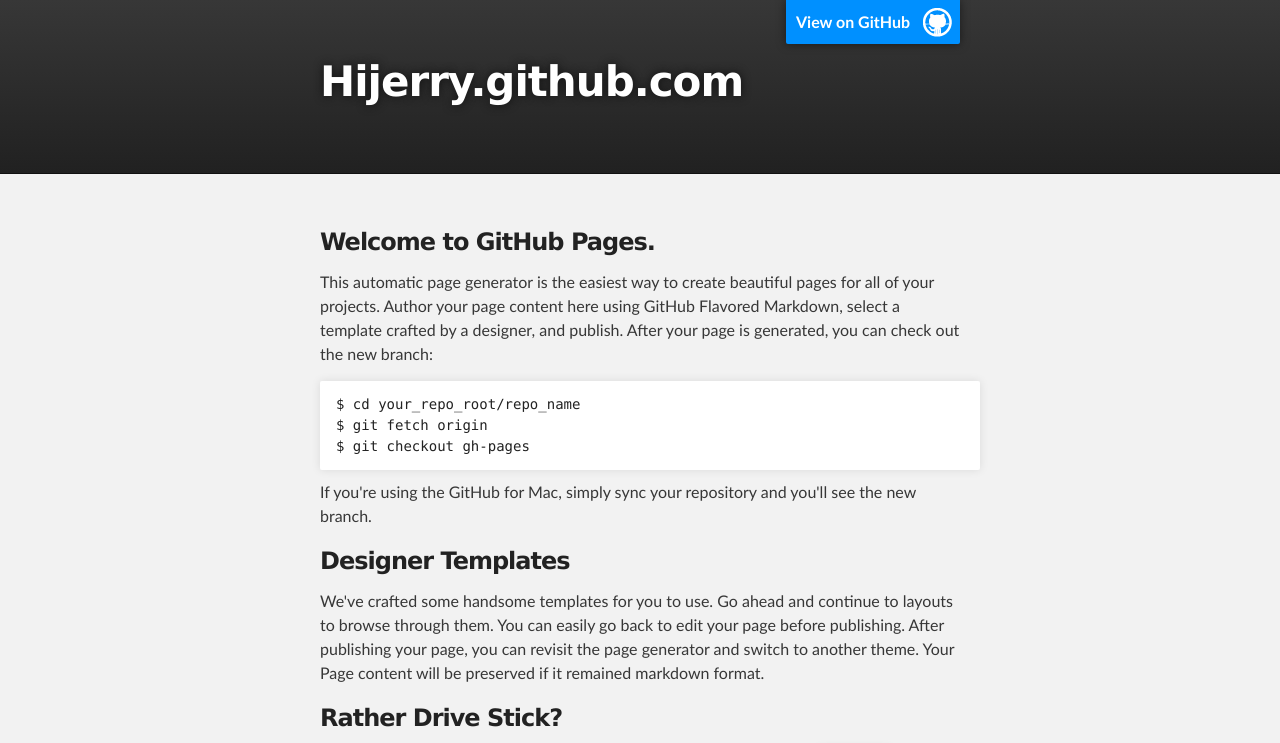
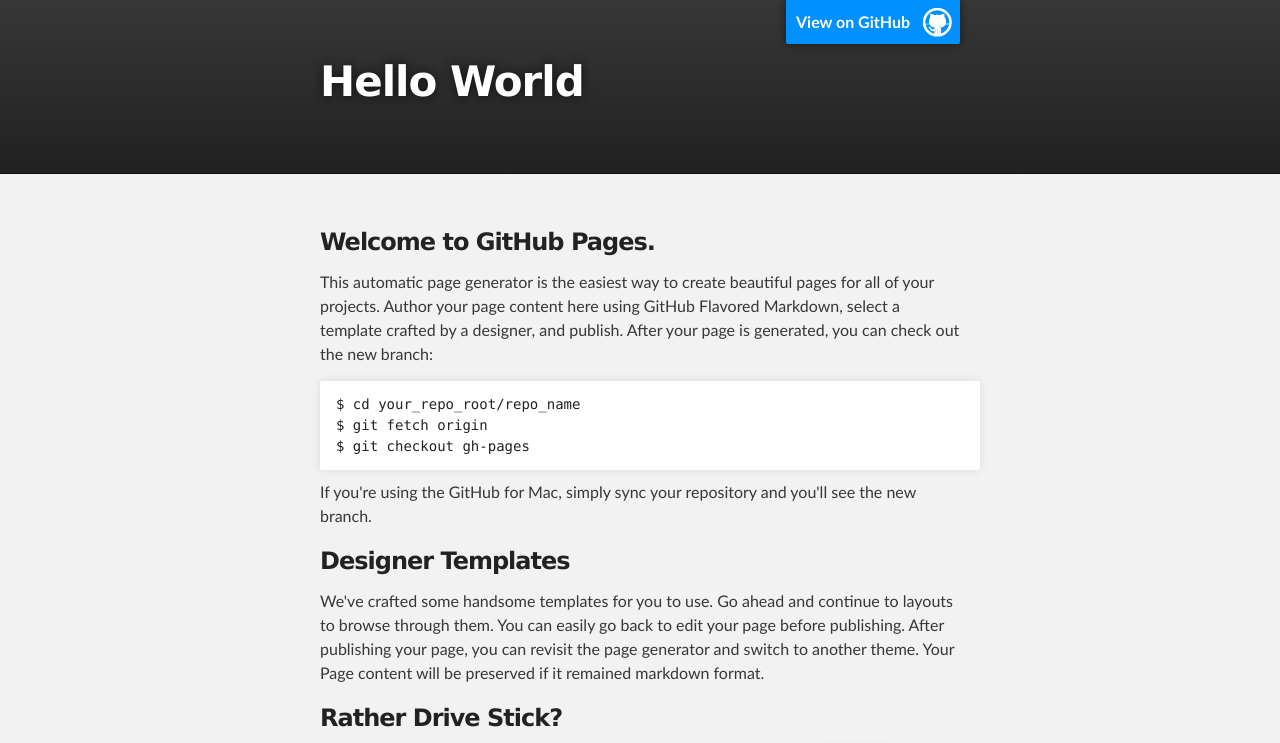
Before and after one commit to HiJerry/hijerry.github.com, a plain HTML site: page index.html in a window 1280 px wide. Shown: the top 743 px of the page. Drawn offline with Linux system fonts and the light colour scheme.

Commit message:
Update index.html

```diff
--- a/index.html
+++ b/index.html
@@ -8,7 +8,7 @@
 
     <link rel="stylesheet" type="text/css" media="screen" href="stylesheets/stylesheet.css">
 
-    <title>Hijerry.github.com</title>
+    <title>Hello World</title>
   </head>
 
   <body>
@@ -18,7 +18,7 @@
         <header class="inner">
           <a id="forkme_banner" href="https://github.com/HiJerry">View on GitHub</a>
 
-          <h1 id="project_title">Hijerry.github.com</h1>
+          <h1 id="project_title">Hello World</h1>
           <h2 id="project_tagline"></h2>
 
         </header>
```
